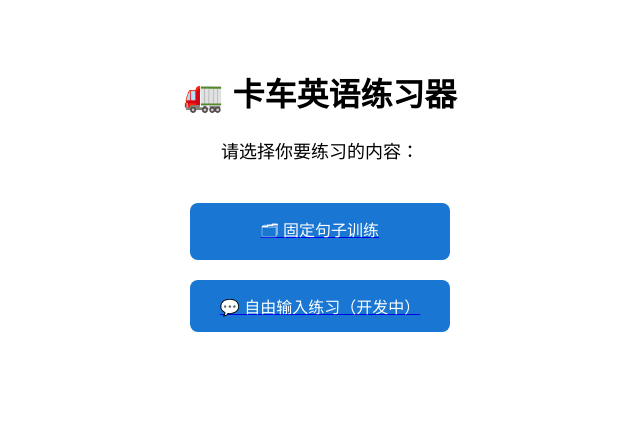
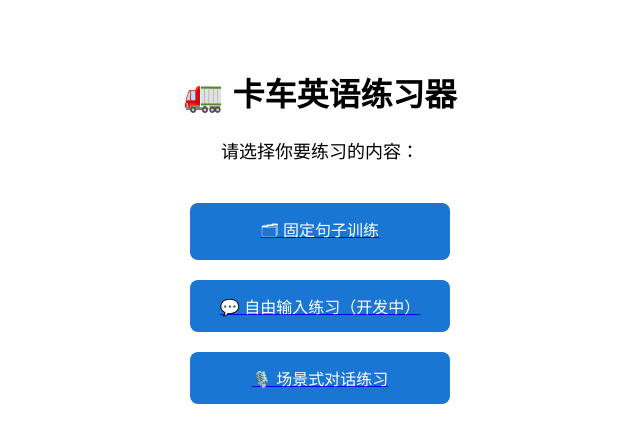
Before and after one commit to mochiwang/truck, a Next.js app in the folder frontend/: page / in a window 1280 px wide. Shown: the top 442 px of the page, without its empty margins (320-960 px from the left). Built offline with nearby package versions, Linux system fonts and the light colour scheme.

Commit message:
✅ feat: 新增场景式对话练习入口并挂载到首页

```diff
--- a/frontend/pages/index.tsx
+++ b/frontend/pages/index.tsx
@@ -13,6 +13,10 @@ export default function HomePage() {
 
       <Link href="/freeTalk">
         <button style={buttonStyle}>💬 自由输入练习（开发中）</button>
+      </Link>
+
+      <Link href="/scenario">
+        <button style={buttonStyle}>🎙️ 场景式对话练习</button>
       </Link>
     </div>
   );
```
